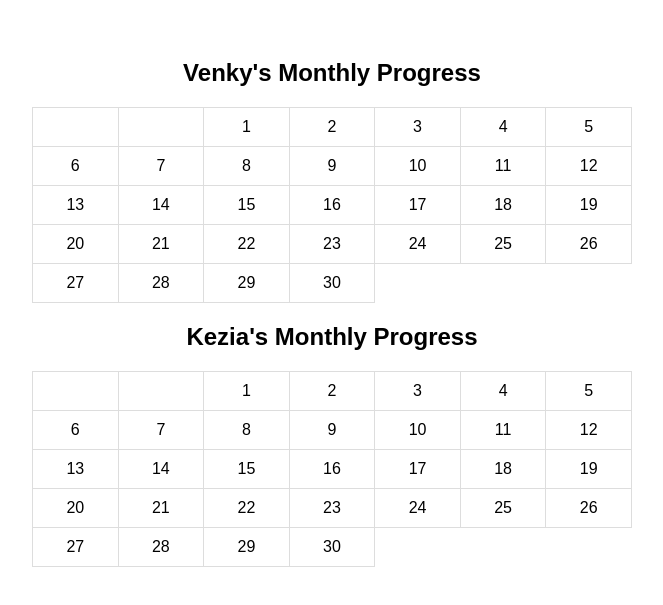
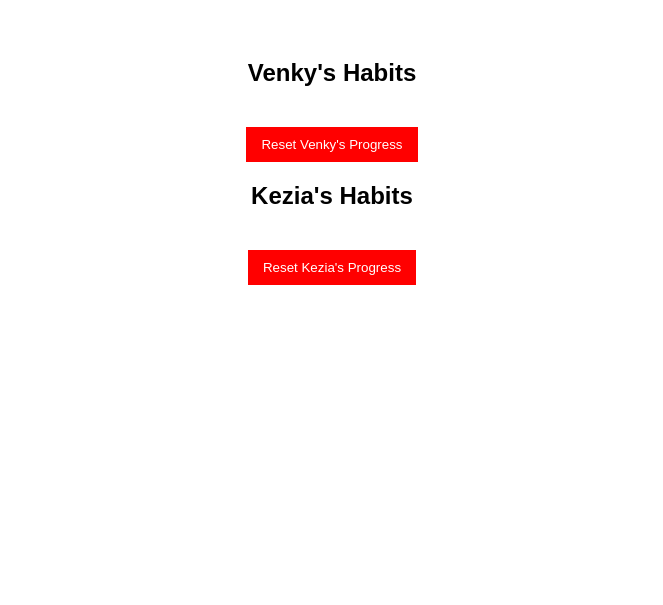
Before and after one commit to Venkatezh/Daily-Tracker, a plain HTML site: page index.html in a window 1280 px wide. Shown: the part 61-666 px from the top of the page, without its empty margins (308-971 px from the left). Drawn offline with Linux system fonts and the light colour scheme; no server answers.

Commit message:
Update index.html

```diff
--- a/index.html
+++ b/index.html
@@ -7,7 +7,7 @@
     <script type="module">
         // Import Firebase modules
         import { initializeApp } from "https://www.gstatic.com/firebasejs/9.6.1/firebase-app.js";
-        import { getDatabase, ref, onValue, set } from "https://www.gstatic.com/firebasejs/9.6.1/firebase-database.js";
+        import { getDatabase, ref, onValue, set, remove } from "https://www.gstatic.com/firebasejs/9.6.1/firebase-database.js";
 
         // Firebase configuration
         const firebaseConfig = {
@@ -25,55 +25,27 @@
         const app = initializeApp(firebaseConfig);
         const db = getDatabase(app);
 
-        const users = {
-            "Venky": ["Smoking", "Isolation", "Binge-watching", "Pessimism", "Explicit Content", "Irregular Eating", "Poor Sleep", "Obsession", "Delusional Thinking"],
-            "Kezia": ["Talking too much", "Anger", "Overthinking", "Laziness", "Crying", "Drinking", "Dependency"]
-        };
+        const venkyHabits = ["Smoking", "Isolation", "Binge-watching", "Pessimism", "Explicit Content", "Irregular Eating", "Poor Sleep", "Obsession", "Delusional Thinking", "Drinking"];
+        const keziaHabits = ["Talking too much", "Anger", "Overthinking", "Laziness", "Crying", "Drinking", "Dependency"];
 
-        function loadCalendar(user, containerId) {
+        function loadHabits(name, habits, containerId) {
             const container = document.getElementById(containerId);
             container.innerHTML = "";
-            const today = new Date();
-            const year = today.getFullYear();
-            const month = today.getMonth();
-            const firstDay = new Date(year, month, 1).getDay();
-            const daysInMonth = new Date(year, month + 1, 0).getDate();
-
-            let calendarHTML = `<table><tr>`;
-            for (let i = 0; i < firstDay; i++) {
-                calendarHTML += "<td></td>";
-            }
-
-            for (let day = 1; day <= daysInMonth; day++) {
-                const dateKey = `${year}-${month + 1}-${day}`;
-                calendarHTML += `<td id="${user}-${dateKey}" onclick="selectDay('${user}', '${dateKey}')">${day}</td>`;
-                if ((firstDay + day) % 7 === 0) {
-                    calendarHTML += "</tr><tr>";
-                }
-            }
-
-            calendarHTML += "</tr></table>";
-            container.innerHTML = calendarHTML;
-        }
-
-        window.selectDay = function(user, dateKey) {
-            const habitContainer = document.getElementById(`${user}-habits`);
-            habitContainer.innerHTML = "";
-            users[user].forEach((habit, index) => {
-                const habitKey = `${user}/${dateKey}/habit-${index}`;
+            habits.forEach((habit, index) => {
+                const habitKey = `${name}/habit-${index}`;
                 const habitRef = ref(db, habitKey);
 
                 onValue(habitRef, snapshot => {
                     const count = snapshot.val() || 0;
                     const li = document.createElement("li");
-                    li.innerHTML = `<span>${habit} (Count: ${count})</span> <button onclick="incrementHabit('${user}', '${dateKey}', ${index})">➕</button>`;
-                    habitContainer.appendChild(li);
+                    li.innerHTML = `<span>${habit} (Count: ${count})</span> <button onclick="incrementHabit('${name}', ${index})">➕</button>`;
+                    container.appendChild(li);
                 });
             });
         }
 
-        window.incrementHabit = function(user, dateKey, index) {
-            const habitKey = `${user}/${dateKey}/habit-${index}`;
+        window.incrementHabit = function(name, index) {
+            const habitKey = `${name}/habit-${index}`;
             const habitRef = ref(db, habitKey);
 
             onValue(habitRef, snapshot => {
@@ -82,31 +54,35 @@
             }, { onlyOnce: true });
         }
 
+        window.resetHabits = function(name) {
+            const nameRef = ref(db, name);
+            remove(nameRef);
+            loadHabits(name, name === "Venky" ? venkyHabits : keziaHabits, name === "Venky" ? "venky-habits" : "kezia-habits");
+        }
+
         window.onload = function() {
-            loadCalendar("Venky", "venky-calendar");
-            loadCalendar("Kezia", "kezia-calendar");
+            loadHabits("Venky", venkyHabits, "venky-habits");
+            loadHabits("Kezia", keziaHabits, "kezia-habits");
         }
     </script>
     <style>
         body { font-family: Arial, sans-serif; text-align: center; }
         .container { max-width: 600px; margin: auto; padding: 20px; }
-        table { width: 100%; border-collapse: collapse; }
-        td { width: 14%; padding: 10px; border: 1px solid #ddd; cursor: pointer; }
         .habit-list { list-style-type: none; padding: 0; }
         .habit-list li { display: flex; justify-content: space-between; padding: 10px; border-bottom: 1px solid #ddd; }
         button { padding: 8px 12px; cursor: pointer; }
+        .reset-btn { margin-top: 20px; padding: 10px 15px; background-color: red; color: white; border: none; cursor: pointer; }
     </style>
 </head>
 <body>
     <h1>Habit Tracker</h1>
     <div class="container">
-        <h2>Venky's Monthly Progress</h2>
-        <div id="venky-calendar"></div>
+        <h2>Venky's Habits</h2>
         <ul class="habit-list" id="venky-habits"></ul>
-
-        <h2>Kezia's Monthly Progress</h2>
-        <div id="kezia-calendar"></div>
+        <button class="reset-btn" onclick="resetHabits('Venky')">Reset Venky's Progress</button>
+        <h2>Kezia's Habits</h2>
         <ul class="habit-list" id="kezia-habits"></ul>
+        <button class="reset-btn" onclick="resetHabits('Kezia')">Reset Kezia's Progress</button>
     </div>
 </body>
 </html>
```
